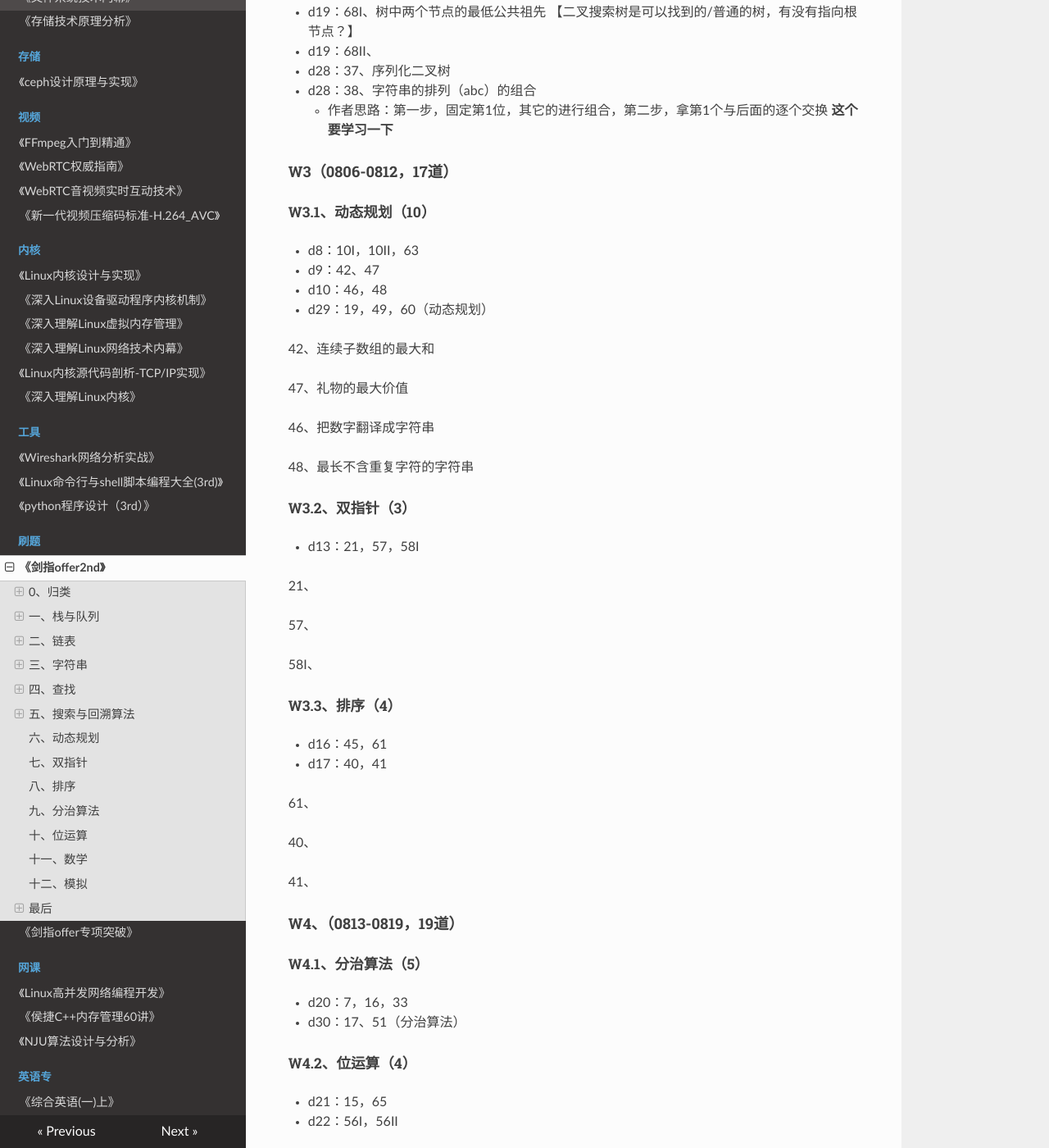
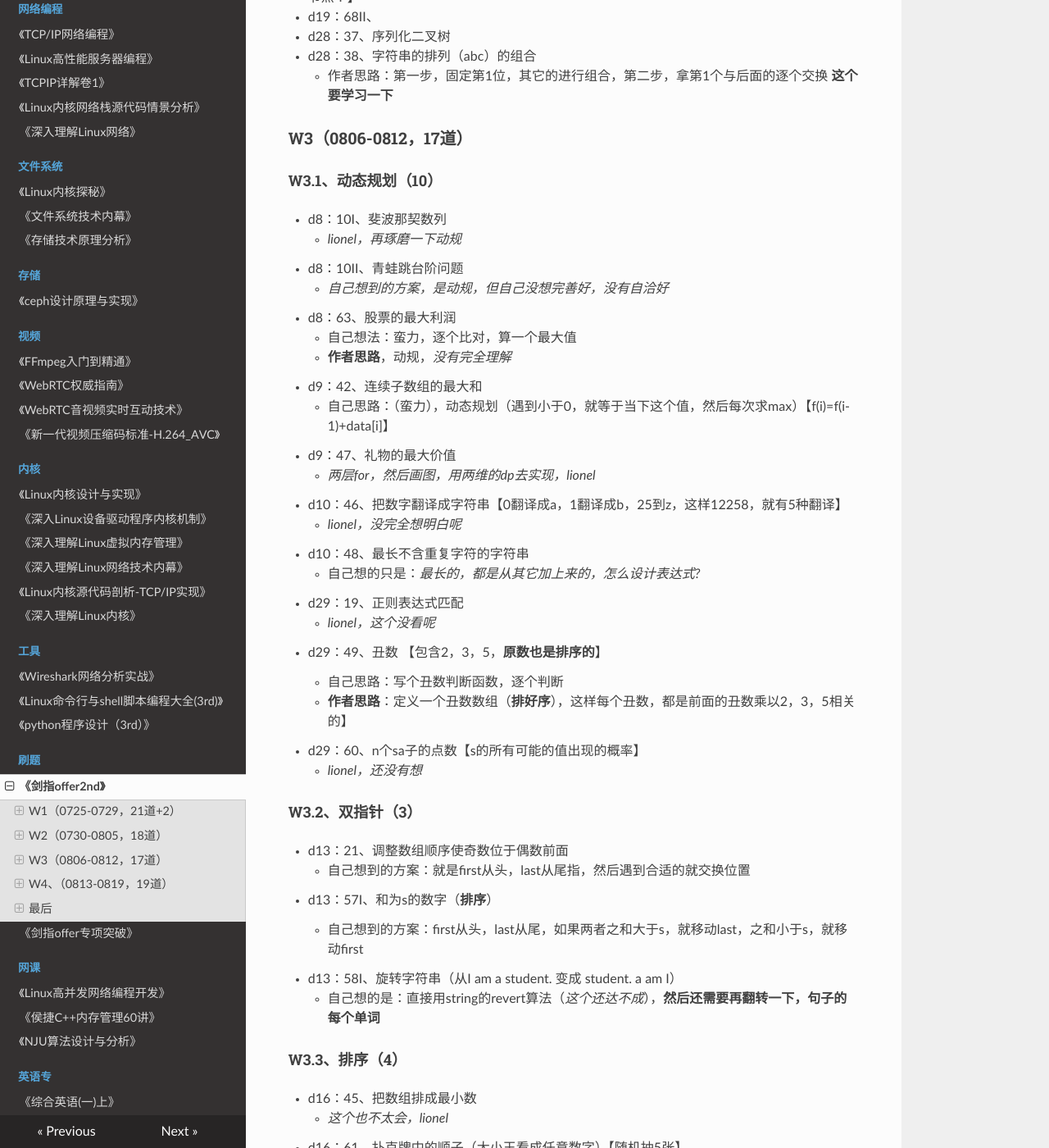
Before and after one commit to wolflion/booknotes, an MkDocs documentation site: the page built from docs/91leetcode/剑指offer.md, in a window 1280 px wide and 1400 px high, scrolled down 3899 px. Shown: the whole window at 82% size. Built offline with MkDocs 1.6.1, drawn with Linux system fonts in a browser that asks for light colours; nearby versions of some CDN libraries; some of the changed text lies outside the part shown.

Commit message:
Update 剑指offer.md

````diff
--- a/docs/91leetcode/剑指offer.md
+++ b/docs/91leetcode/剑指offer.md
@@ -16,11 +16,9 @@
 + 重要的参考：
   + [《剑指offer》所有题目解法思路与出现频率汇总](https://blog.csdn.net/weixin_43954951/article/details/125821879)，*在这个里面找思路，便于自己记一下*
 
-### 0、归类
+### W1（0725-0729，21道+2）
 
-#### W1（0725-0729，21道+2）
-
-##### W1.1、栈与队列（4）
+#### W1.1、栈与队列（4）
 
 + d1：9、用2个栈实现队列
   + 作者思路：
@@ -37,7 +35,7 @@
 + d27：59II（M）、队列的最大值
   + 利用59I里的，2个组合（2个栈实现队列，再找最大）
 
-##### W1.2、链表（7）
+#### W1.2、链表（7）
 
 + d2：6、从尾到头打印链接
 + d2：24、反转链表
@@ -55,7 +53,7 @@
     + 2.1、需要辅助栈
     + 2.2、不需要辅助栈，**先求链表长度**
 
-##### W1.3、字符串（4）
+#### W1.3、字符串（4）
 
 + d3：5、替换空格
   + 自己想的，**暴力**（逐个替换），需要O(n平方)
@@ -69,7 +67,7 @@
   + *这个没太有思路，但觉得要分场景讨论*
   + 作者思路：**核心就是`num=*string *10 + *string -'0'`，但还有很多边界条件**
 
-##### W1.4、查找（6+2）
+#### W1.4、查找（6+2）
 
 + d4：3、数组中重复的数字
 + d4：53I、在排序数组中查找数字
@@ -83,9 +81,9 @@
   + 自己思路，**用hash**，*lionel，但怎么算第1个呢？*
 + 50II、字符流中第一个只出现一次的字符（这道题，书上有）
 
-#### W2（0730-0805，18道）
+### W2（0730-0805，18道）
 
-##### W2.1、搜索与回溯算法（18）
+#### W2.1、搜索与回溯算法（18）
 
 + d6：32I（M）、不分行从上到下打印二叉树
   + 作者思路：先找到根，**再用队列去存节点**，然后再从左找1个（有左右节点，再放到队列后面），这样保证顺序性，**自己画个图**走一下流程（8，6，10，5，7，9，11）这样的顺序是不是ok，**用deque**
@@ -129,277 +127,78 @@
 + d28：38、字符串的排列（abc）的组合
   + 作者思路：第一步，固定第1位，其它的进行组合，第二步，拿第1个与后面的逐个交换 **这个要学习一下**
 
-#### W3（0806-0812，17道）
+### W3（0806-0812，17道）
 
-##### W3.1、动态规划（10）
+#### W3.1、动态规划（10）
 
-+ d8：10I，10II，63
-+ d9：42、47
-+ d10：46，48
-+ d29：19，49，60（动态规划）
++ d8：10I、斐波那契数列
+  + *lionel，再琢磨一下动规*
++ d8：10II、青蛙跳台阶问题
+  + *自己想到的方案，是动规，但自己没想完善好，没有自洽好*
++ d8：63、股票的最大利润
+  + 自己想法：蛮力，逐个比对，算一个最大值
+  + **作者思路**，动规，*没有完全理解*
++ d9：42、连续子数组的最大和
+  + 自己思路：（蛮力），动态规划（遇到小于0，就等于当下这个值，然后每次求max）【f(i)=f(i-1)+data[i]】
++ d9：47、礼物的最大价值
+  + *两层for，然后画图，用两维的dp去实现，lionel*
++ d10：46、把数字翻译成字符串【0翻译成a，1翻译成b，25到z，这样12258，就有5种翻译】
+  + *lionel，没完全想明白呢*
++ d10：48、最长不含重复字符的字符串
+  + 自己想的只是：*最长的，都是从其它加上来的，怎么设计表达式?*
++ d29：19、正则表达式匹配
+  + *lionel，这个没看呢*
++ d29：49、丑数 【包含2，3，5，**原数也是排序的**】
+  + 自己思路：写个丑数判断函数，逐个判断
+  + **作者思路**：定义一个丑数数组（**排好序**），这样每个丑数，都是前面的丑数乘以2，3，5相关的】
++ d29：60、n个sa子的点数【s的所有可能的值出现的概率】
+  + *lionel，还没有想*
 
-42、连续子数组的最大和
+#### W3.2、双指针（3）
 
-47、礼物的最大价值
++ d13：21、调整数组顺序使奇数位于偶数前面
+  + 自己想到的方案：就是first从头，last从尾指，然后遇到合适的就交换位置
++ d13：57I、和为s的数字（**排序**）
+  + 自己想到的方案：first从头，last从尾，如果两者之和大于s，就移动last，之和小于s，就移动first
++ d13：58I、旋转字符串（从I am a student.  变成 student. a am I）
+  + 自己想的是：直接用string的revert算法（*这个还达不成*），**然后还需要再翻转一下，句子的每个单词**
 
-46、把数字翻译成字符串
+#### W3.3、排序（4）
 
-48、最长不含重复字符的字符串
++ d16：45、把数组排成最小数
+  + *这个也不太会，lionel*
++ d16：61、扑克牌中的顺子（大小王看成任意数字）【随机抽5张】
+  + 自己思路：先排序，看看有几个百搭，相邻数字的差，大于百搭的个数，就没有，**有对子的，肯定就不是顺子了**
++ d17：40、最小的k个数
+  + 自己思路：先排序，求倒数第k个
+  + **学到的思路**，先构造k个数的数组，逐一去跟k个数组比较，直到
++ d17：41、数据流中的中位数
+  + *lionel，这个没太懂*
 
-##### W3.2、双指针（3）
+### W4、（0813-0819，19道）
 
-+ d13：21，57，58I
+#### W4.1、分治算法（5）
 
-21、
++ d20：7
++ d20：16
++ d20：33
++ d30：17
++ d30：51
 
-57、
+#### W4.2、位运算（4）
 
-58I、
++ d21：15
++ d21：65
++ d22：56I
++ d22：56II
 
-##### W3.3、排序（4）
-
-+ d16：45，61
-+ d17：40，41
-
-61、
-
-40、
-
-41、
-
-#### W4、（0813-0819，19道）
-
-##### W4.1、分治算法（5）
-
-+ d20：7，16，33
-+ d30：17、51（分治算法）
-
-##### W4.2、位运算（4）
-
-+ d21：15，65
-+ d22：56I，56II
-
-##### W4.3、数学（8）
+#### W4.3、数学（8）
 
 + d23：39,66
 + d24：14I，57II，62
 + d31：14II、43、44（数学）
 
-##### W4.4、模拟（2）
-
-+ d25：29、顺时针打印矩阵
-  + 自己思路：题能看懂，思路还不一定完全可行，*代码更是写不来*
-+ d25：31
-
-### 一、栈与队列
-
-+ d1：9，30
-+ d27：59I、59II
-+ 0531开始刷了，只做了2道开头，0725开始
-
-#### 09、[用2个栈实现队列](https://leetcode.cn/problems/yong-liang-ge-zhan-shi-xian-dui-lie-lcof/)
-
-+ 我不太有思路
-+ 思路：
-  + 插入的时候，在stack1插即可
-  + 删除的时候，得用到stack2，如果stack2为空，得把stack1入到stack2里，然后再再删，如果stack1也为空，就是异常
-
-##### 代码
-
-```cpp
-class CQueue {
-public:
-    CQueue() {
-
-    }
-
-    void appendTail(int value) {
-
-    }
-
-    int deleteHead() {
-
-    }
-};
-
-/**
- * Your CQueue object will be instantiated and called as such:
- * CQueue* obj = new CQueue();
- * obj->appendTail(value);
- * int param_2 = obj->deleteHead();
- */
-```
-
-
-
-#### 30、包含min函数的栈
-
-+ 知道要有个最小值
-+ 思路：
-  + 辅助栈，存最小值（为啥需要m_min、m_data栈？）
-
-##### Code
-
-```cpp
-class MinStack {
-public:
-    /** initialize your data structure here. */
-    MinStack() {
-
-    }
-
-    void push(int x) {
-
-    }
-
-    void pop() {
-
-    }
-
-    int top() {
-
-    }
-
-    int min() {
-
-    }
-};
-
-/**
- * Your MinStack object will be instantiated and called as such:
- * MinStack* obj = new MinStack();
- * obj->push(x);
- * obj->pop();
- * int param_3 = obj->top();
- * int param_4 = obj->min();
- */
-```
-
-#### 59、
-
-### 二、链表
-
-+ d2：6，24，35
-+ d11：18，22（双指针）
-+ d12：25，52（双指针）
-
-#### 6、从尾到头打印链接
-
-#### 24、反转链表
-
-#### 35（M）、复杂链表的复制
-
-18、
-
-22、
-
-25、
-
-52、
-
-### 三、字符串
-
-+ d3：5，58II
-+ d：20，67
-
-#### 5、替换空格
-
-#### 58II、左旋转字符串
-
-#### 20（M）、
-
-#### 67（M）、
-
-### 四、查找
-
-+ d4：3，53I，53II
-+ d5：4，11，50
-
-#### 3、数组中重复的数字
-
-#### 53I、在排序数组中查找数字
-
-#### 53II、0~n-1中缺失的数字
-
-#### 4（M）、二维数组中的查找
-
-#### 11、旋转数组的最小数字
-
-#### 50、第一个只出现一次的字符
-
-### 五、搜索与回溯算法
-
-+ d6：32I，32II，32III
-
-+ d7：26，27，28
-+ d14：12，13
-+ d15：34，36，54
-+ d18：55I，55II
-+ d19：64，68I，68II
-+ d28：37、38（搜索与回溯算法）
-
-#### 32I（M）、从上到下打印二叉树
-
-32II
-
-32III（M）、
-
-26（M）、树的子结构
-
-27、二叉树的镜像
-
-28、对称的二叉树
-
-### 六、动态规划
-
-+ d8：10I，10II，63
-+ d9：42、47
-+ d10：46，48
-
-42、连续子数组的最大和
-
-47、礼物的最大价值
-
-46、把数字翻译成字符串
-
-48、最长不含重复字符的字符串
-
-### 七、双指针
-
-+ d13：21，57，58I
-
-21、
-
-57、
-
-58I、
-
-### 八、排序
-
-+ d16：45，61
-+ d17：40，41
-
-61、
-
-40、
-
-41、
-
-### 九、分治算法
-
-+ d20：7，16，33
-
-### 十、位运算
-
-+ d21：15，65
-+ d22：56I，56II
-
-### 十一、数学
-
-+ d23：39,66
-+ d24：14I，57II，62
-
-### 十二、模拟
+#### W4.4、模拟（2）
 
 + d25：29、顺时针打印矩阵
   + 自己思路：题能看懂，思路还不一定完全可行，*代码更是写不来*
````
